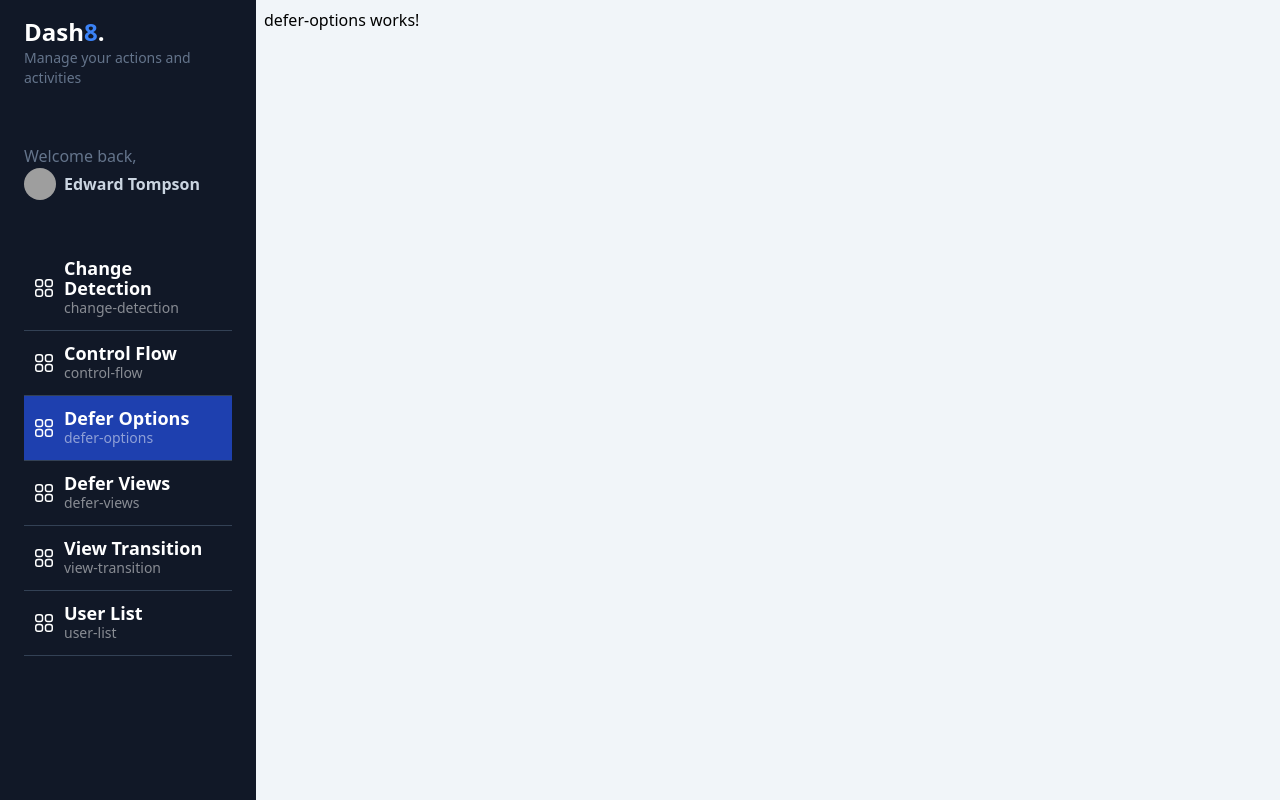
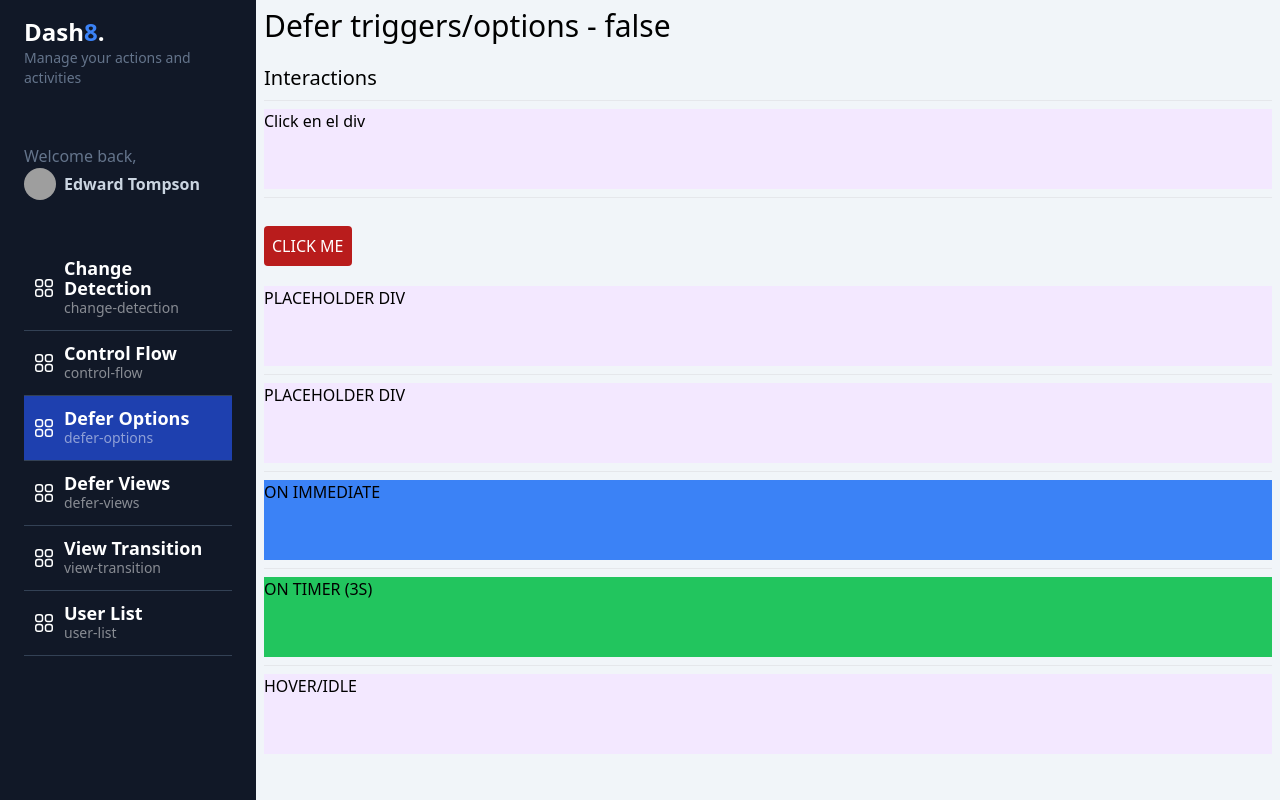
Before and after one commit to Juanflpz/Angular-Dashboard, an Angular app: page /dashboard/defer-options in a window 1280 px wide. Built offline with nearby package versions, Linux system fonts and the light colour scheme; grey boxes are pictures that could not be loaded.

Commit message:
defers done

```diff
--- a/src/app/dashboard/pages/defer-options/defer-options.component.html
+++ b/src/app/dashboard/pages/defer-options/defer-options.component.html
@@ -1 +1,92 @@
-<p>defer-options works!</p>
+<app-title title="Defer triggers/options"/>
+
+<section>
+    <h1 class="text-xl">Interactions</h1>
+    <hr class="my-2">
+
+    @defer (on interaction) {
+        <app-heavy-loaders-fast cssClass="bg-blue-500 h-20">
+            <span>ON INTERACTION</span>
+        </app-heavy-loaders-fast>
+    } @placeholder {
+        <div class="w-full h-20 bg-purple-100">
+            Click en el div
+        </div>
+    }
+</section>
+
+<section>
+    <hr class="my-2">
+
+    <button
+    #btnInteraction
+    class="p-2 hover:bg-gray-700 transition-all rounded text-white my-5 bg-red-700">
+    CLICK ME
+    </button>
+
+    @defer (on interaction(btnInteraction)) {
+        <app-heavy-loaders-fast cssClass="bg-blue-500 h-20">
+            <span>ON INTERACTION</span>
+        </app-heavy-loaders-fast>
+    } @placeholder {
+        <div class="w-full h-20 bg-purple-100">
+            PLACEHOLDER DIV
+        </div>
+    }
+</section>
+
+<section>
+    <hr class="my-2">
+
+    @defer (on hover(btnInteraction)) {
+        <app-heavy-loaders-fast cssClass="bg-blue-500 h-20">
+            <span>ON BTN HOVER</span>
+        </app-heavy-loaders-fast>
+    } @placeholder {
+        <div class="w-full h-20 bg-purple-100">
+            PLACEHOLDER DIV
+        </div>
+    }
+</section>
+
+<section>
+    <hr class="my-2">
+
+    @defer (on immediate) {
+        <app-heavy-loaders-fast cssClass="bg-blue-500 h-20">
+            <span>ON IMMEDIATE</span>
+        </app-heavy-loaders-fast>
+    } @placeholder {
+        <div class="w-full h-20 bg-purple-100">
+            PLACEHOLDER DIV
+        </div>
+    }
+</section>
+
+<section>
+    <hr class="my-2">
+
+    @defer (on timer(3000)) {
+        <app-heavy-loaders-fast cssClass="bg-green-500 h-20">
+            <span>ON TIMER (3S)</span>
+        </app-heavy-loaders-fast>
+    } @placeholder {
+        <div class="w-full h-20 bg-purple-100">
+            3 SECONDS
+        </div>
+    }
+</section>
+
+<section>
+    <hr class="my-2">
+
+    @defer (on hover; prefetch on idle) {
+        <app-heavy-loaders-fast cssClass="bg-green-500 h-20">
+            <span>ON HOVER, IDLE TOO</span>
+        </app-heavy-loaders-fast>
+    } @placeholder {
+        <div class="w-full h-20 bg-purple-100">
+            HOVER/IDLE
+        </div>
+    }
+</section>
--- a/src/app/dashboard/pages/defer-options/defer-options.component.ts
+++ b/src/app/dashboard/pages/defer-options/defer-options.component.ts
@@ -1,9 +1,11 @@
 import { CommonModule } from '@angular/common';
 import { Component } from '@angular/core';
+import { HeavyLoadersFastComponent } from '@app/shared/heavy-loaders/heavy-loaders-fast.component';
+import { TitleComponent } from '@app/shared/title/title.component';
 
 @Component({
   standalone: true,
-  imports: [CommonModule],
+  imports: [CommonModule, HeavyLoadersFastComponent, TitleComponent],
   templateUrl: './defer-options.component.html',
   styles: ``
 })
--- a/src/app/dashboard/pages/defer-views/defer-views.component.html
+++ b/src/app/dashboard/pages/defer-views/defer-views.component.html
@@ -1,3 +1,5 @@
+<app-title title="Defer views"></app-title>
+
 <section class="grid grid-cols-1">
     @defer () {
         <app-heavy-loaders-slow cssClass="bg-blue-500"/>
@@ -7,7 +9,7 @@
         </p>
     }
 
-    @defer () {
+    @defer (on idle) {
         <app-heavy-loaders-slow cssClass="bg-green-500"/>
     } @placeholder {
         <p class="h-[600px] w-full bg-gradient-to-r from-gray-100 to-gray-600 animate-pulse">
@@ -15,7 +17,7 @@
         </p>
     }
 
-    @defer () {
+    @defer (on viewport) {
         <app-heavy-loaders-slow cssClass="bg-purple-500"/>
     } @placeholder {
         <p class="h-[600px] w-full bg-gradient-to-r from-gray-100 to-gray-600 animate-pulse">
--- a/src/app/dashboard/pages/defer-views/defer-views.component.ts
+++ b/src/app/dashboard/pages/defer-views/defer-views.component.ts
@@ -1,10 +1,11 @@
 import { CommonModule } from '@angular/common';
 import { Component } from '@angular/core';
 import { HeavyLoadersSlowComponent } from '@app/shared/heavy-loaders/heavy-loaders-slow.component';
+import { TitleComponent } from "../../../shared/title/title.component";
 
 @Component({
   standalone: true,
-  imports: [CommonModule, HeavyLoadersSlowComponent],
+  imports: [CommonModule, HeavyLoadersSlowComponent, TitleComponent],
   templateUrl: './defer-views.component.html'
 })
 export default class DeferViewsComponent {
--- a/src/app/shared/heavy-loaders/heavy-loaders-fast.component.ts
+++ b/src/app/shared/heavy-loaders/heavy-loaders-fast.component.ts
@@ -1,15 +1,21 @@
 import { CommonModule } from '@angular/common';
-import { Component } from '@angular/core';
+import { Component, Input } from '@angular/core';
 
 @Component({
   selector: 'app-heavy-loaders-fast',
   standalone: true,
   imports: [CommonModule],
   template: `
-  <h1>hola</h1>
+  <section [ngClass]="['w-full', cssClass]">
+    <ng-content/>
+  </section>
   `
 })
 
 export class HeavyLoadersFastComponent {
+  @Input({required: true}) cssClass!: string;
 
+  constructor() {
+    console.log('HeavyLoadersFastComponent created');
+  }
 }
```
